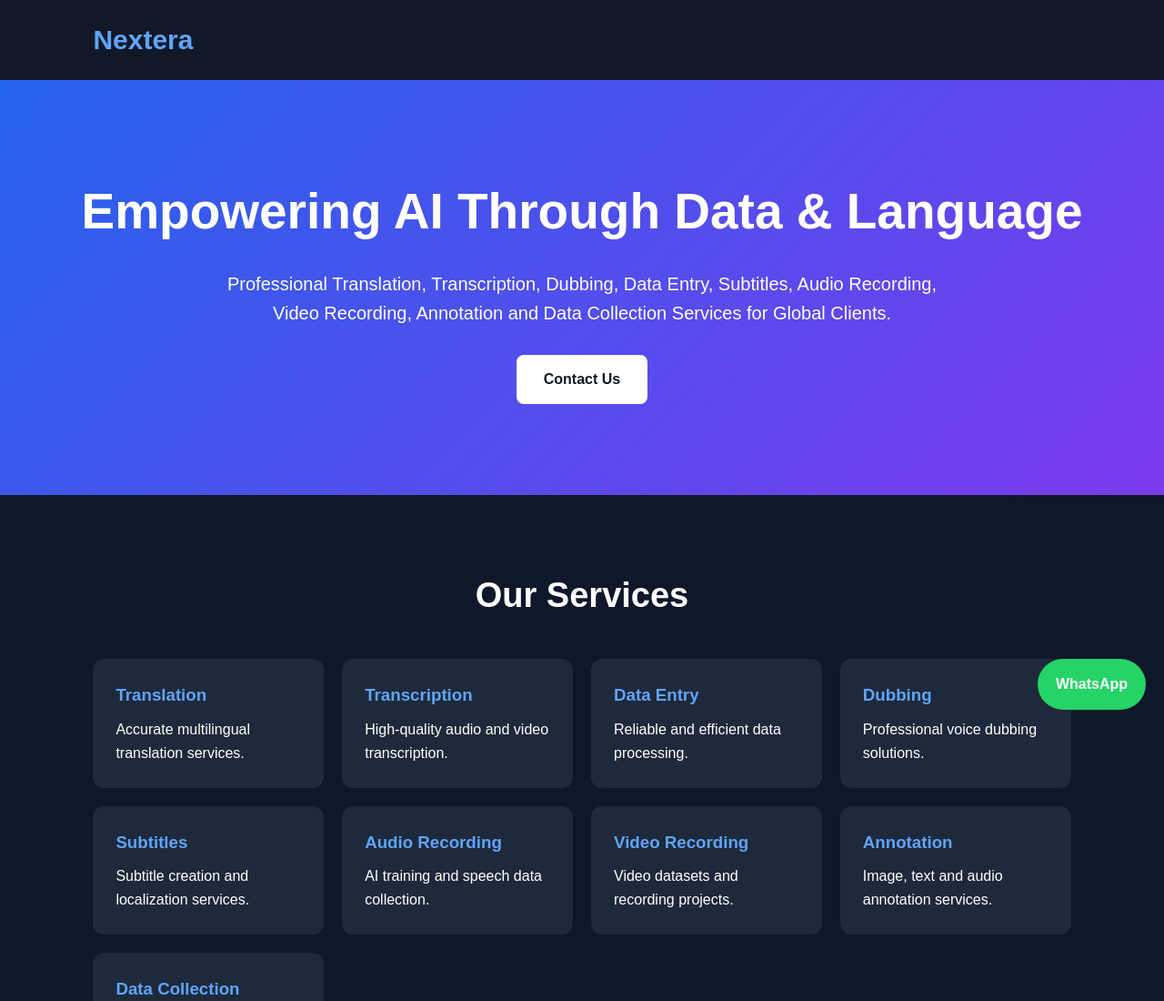
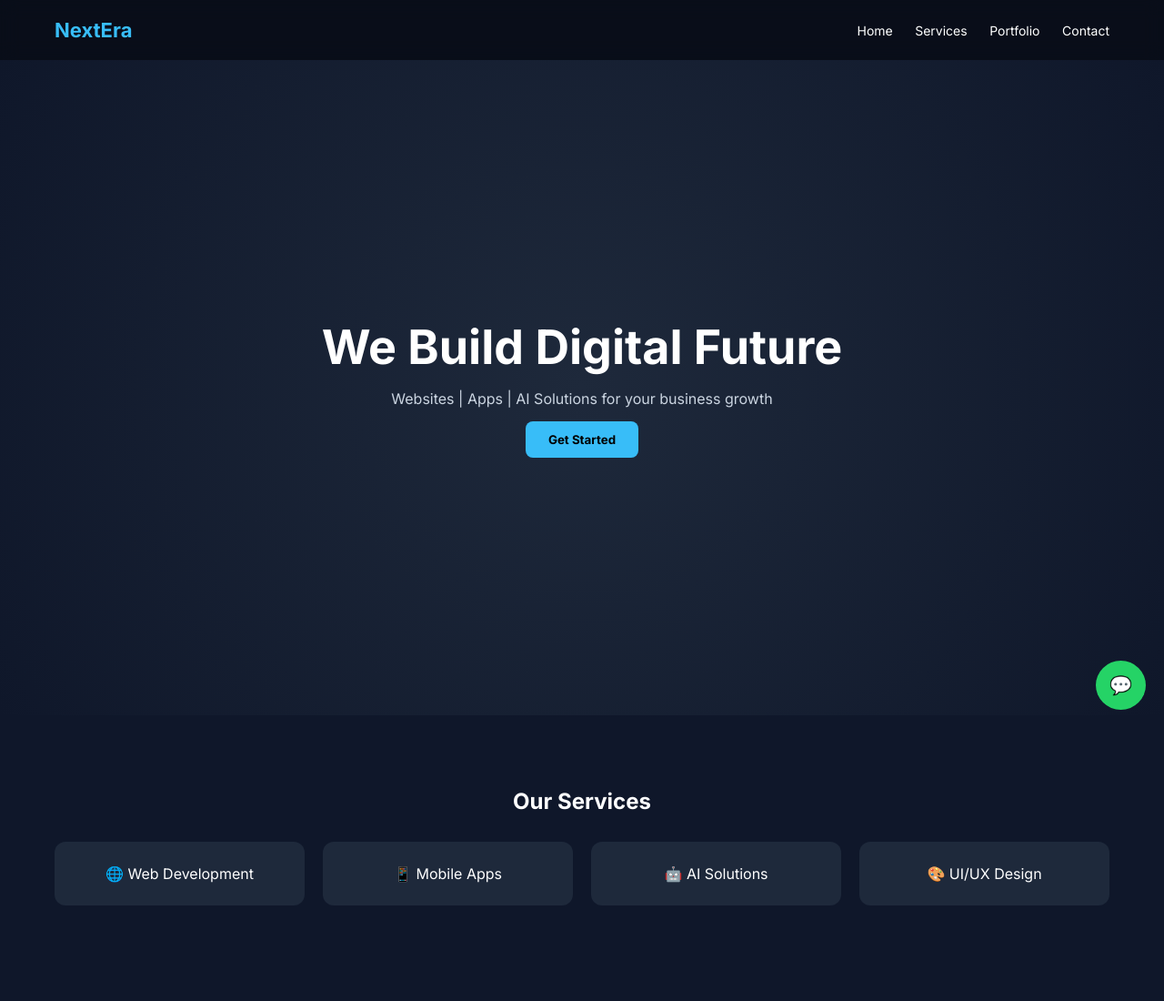
Before and after one commit to nexterafreelance-eng/Nextera, a plain HTML site: page index.html in a window 1280 px wide. Shown: the top 1100 px of the page at 91% size. Drawn offline with nearby package versions, Linux system fonts and the light colour scheme.

Commit message:
Upgrade to level 3

```diff
--- a/index.html
+++ b/index.html
@@ -1,79 +1,102 @@
-<!DOCTYPE html><html lang="en">
+<!DOCTYPE html>
+<html lang="en">
 <head>
 <meta charset="UTF-8">
 <meta name="viewport" content="width=device-width, initial-scale=1.0">
-<title>Nextera</title><style>
+
+<title>NextEra - Digital Agency</title>
+<meta name="description" content="NextEra - We build websites, apps and AI solutions for modern businesses">
+
+<link href="https://fonts.googleapis.com/css2?family=Inter:wght@300;400;600;700&display=swap" rel="stylesheet">
+
+<!-- AOS Animation Library -->
+<link href="https://unpkg.com/aos@2.3.1/dist/aos.css" rel="stylesheet">
+
+<style>
 *{
 margin:0;
 padding:0;
 box-sizing:border-box;
-font-family:Arial,sans-serif;
+font-family:Inter;
+scroll-behavior:smooth;
 }
 
 body{
 background:#0f172a;
 color:white;
-line-height:1.6;
 }
 
 header{
 display:flex;
 justify-content:space-between;
 align-items:center;
-padding:20px 8%;
-background:#111827;
+padding:20px 60px;
 position:sticky;
 top:0;
+background:rgba(0,0,0,0.4);
+backdrop-filter:blur(10px);
+z-index:100;
 }
 
 .logo{
-font-size:30px;
-font-weight:bold;
-color:#60a5fa;
+color:#38bdf8;
+font-size:22px;
+font-weight:700;
 }
 
+nav a{
+color:white;
+margin-left:20px;
+text-decoration:none;
+font-size:14px;
+}
+
+nav a:hover{color:#38bdf8;}
+
 .hero{
+height:90vh;
+display:flex;
+justify-content:center;
+align-items:center;
 text-align:center;
-padding:100px 20px;
-background:linear-gradient(135deg,#2563eb,#7c3aed);
+padding:20px;
+background:radial-gradient(circle,#1e293b,#0f172a);
 }
 
 .hero h1{
-font-size:55px;
-margin-bottom:20px;
+font-size:52px;
 }
 
 .hero p{
-max-width:800px;
-margin:auto;
-font-size:20px;
+color:#cbd5e1;
+margin:15px 0;
 }
 
 .btn{
-display:inline-block;
-margin-top:30px;
-padding:14px 30px;
+padding:12px 25px;
+background:#38bdf8;
+border:none;
+border-radius:8px;
+cursor:pointer;
+font-weight:bold;
+transition:0.3s;
+}
+
+.btn:hover{
+transform:scale(1.05);
 background:white;
-color:#111827;
-text-decoration:none;
-border-radius:8px;
-font-weight:bold;
 }
 
 .section{
-padding:80px 8%;
+padding:80px 60px;
+text-align:center;
 }
 
-.section h2{
-text-align:center;
-margin-bottom:40px;
-font-size:38px;
-}
-
-.services{
+.cards{
 display:grid;
 grid-template-columns:repeat(auto-fit,minmax(250px,1fr));
 gap:20px;
+margin-top:30px;
 }
 
 .card{
@@ -84,108 +107,130 @@ transition:0.3s;
 }
 
 .card:hover{
-transform:translateY(-5px);
+transform:translateY(-10px);
+background:#334155;
 }
 
-.card h3{
-margin-bottom:10px;
-color:#60a5fa;
+.portfolio img{
+width:100%;
+border-radius:10px;
 }
 
-.about{
-max-width:900px;
-margin:auto;
-text-align:center;
-font-size:18px;
-}
-
-.contact{
-text-align:center;
-}
-
-.contact p{
-margin:10px 0;
+.testimonial{
+background:#1e293b;
+padding:20px;
+border-radius:10px;
 }
 
 footer{
-background:#111827;
+padding:30px;
 text-align:center;
-padding:25px;
-margin-top:50px;
+background:#020617;
+color:#94a3b8;
 }
 
 .whatsapp{
 position:fixed;
+bottom:20px;
 right:20px;
-bottom:20px;
 background:#25D366;
 color:white;
-padding:15px 20px;
-border-radius:50px;
+padding:15px;
+border-radius:50%;
+font-size:20px;
 text-decoration:none;
-font-weight:bold;
 }
 
 @media(max-width:768px){
-.hero h1{
-font-size:38px;
+header{flex-direction:column;}
+.hero h1{font-size:32px;}
+.section{padding:50px 20px;}
 }
-}
-</style></head><body><header>
-<div class="logo">Nextera</div>
-</header><section class="hero">
-<h1>Empowering AI Through Data & Language</h1>
-<p>
-Professional Translation, Transcription, Dubbing, Data Entry,
-Subtitles, Audio Recording, Video Recording, Annotation and
-Data Collection Services for Global Clients.
-</p><a class="btn" href="mailto:nexterafreelance@gmail.com">
-Contact Us
+</style>
+</head>
+
+<body>
+
+<header>
+<div class="logo">NextEra</div>
+<nav>
+<a href="#home">Home</a>
+<a href="#services">Services</a>
+<a href="#portfolio">Portfolio</a>
+<a href="#contact">Contact</a>
+</nav>
+</header>
+
+<!-- HERO -->
+<section class="hero" id="home" data-aos="fade-up">
+<div>
+<h1>We Build Digital Future</h1>
+<p>Websites | Apps | AI Solutions for your business growth</p>
+<button class="btn">Get Started</button>
+</div>
+</section>
+
+<!-- SERVICES -->
+<section class="section" id="services">
+<h2 data-aos="fade-up">Our Services</h2>
+
+<div class="cards">
+<div class="card" data-aos="zoom-in">🌐 Web Development</div>
+<div class="card" data-aos="zoom-in">📱 Mobile Apps</div>
+<div class="card" data-aos="zoom-in">🤖 AI Solutions</div>
+<div class="card" data-aos="zoom-in">🎨 UI/UX Design</div>
+</div>
+</section>
+
+<!-- PORTFOLIO -->
+<section class="section" id="portfolio">
+<h2 data-aos="fade-up">Our Portfolio</h2>
+
+<div class="cards portfolio">
+<div class="card" data-aos="fade-up">Project 1</div>
+<div class="card" data-aos="fade-up">Project 2</div>
+<div class="card" data-aos="fade-up">Project 3</div>
+</div>
+</section>
+
+<!-- TESTIMONIALS -->
+<section class="section">
+<h2 data-aos="fade-up">Testimonials</h2>
+
+<div class="cards">
+<div class="testimonial" data-aos="fade-right">
+"NextEra built our amazing website!" ⭐⭐⭐⭐⭐
+</div>
+
+<div class="testimonial" data-aos="fade-left">
+"Very professional and fast service." ⭐⭐⭐⭐⭐
+</div>
+</div>
+</section>
+
+<!-- CONTACT -->
+<section class="section" id="contact" data-aos="fade-up">
+<h2>Contact Us</h2>
+<p>Email: nextera@example.com</p>
+
+<a href="mailto:nextera@example.com">
+<button class="btn">Send Email</button>
 </a>
-</section><section class="section">
-<h2>Our Services</h2><div class="services"><div class="card">
-<h3>Translation</h3>
-<p>Accurate multilingual translation services.</p>
-</div><div class="card">
-<h3>Transcription</h3>
-<p>High-quality audio and video transcription.</p>
-</div><div class="card">
-<h3>Data Entry</h3>
-<p>Reliable and efficient data processing.</p>
-</div><div class="card">
-<h3>Dubbing</h3>
-<p>Professional voice dubbing solutions.</p>
-</div><div class="card">
-<h3>Subtitles</h3>
-<p>Subtitle creation and localization services.</p>
-</div><div class="card">
-<h3>Audio Recording</h3>
-<p>AI training and speech data collection.</p>
-</div><div class="card">
-<h3>Video Recording</h3>
-<p>Video datasets and recording projects.</p>
-</div><div class="card">
-<h3>Annotation</h3>
-<p>Image, text and audio annotation services.</p>
-</div><div class="card">
-<h3>Data Collection</h3>
-<p>Large-scale global data collection projects.</p>
-</div></div>
-</section><section class="section">
-<h2>About Nextera</h2><div class="about">
-<p>
-Nextera is a modern AI data and language solutions company
-specializing in Translation, Transcription, Annotation,
-Recording Projects and Data Collection. We help global
-organizations build high-quality AI systems through reliable
-human data services.
-</p>
-</div>
-</section><section class="section contact">
-<h2>Contact Us</h2><p><strong>Email:</strong> nexterafreelance@gmail.com</p>
-<p><strong>WhatsApp:</strong> +92 370 7483188</p></section><footer>
-© 2026 Nextera. All Rights Reserved.
-</footer><a class="whatsapp" href="https://wa.me/923707483188">
-WhatsApp
-</a></body>
+</section>
+
+<!-- FOOTER -->
+<footer>
+© 2026 NextEra. All Rights Reserved.
+</footer>
+
+<!-- WhatsApp Button -->
+<a class="whatsapp" href="https://wa.me/923000000000" target="_blank">💬</a>
+
+<!-- AOS Script -->
+<script src="https://unpkg.com/aos@2.3.1/dist/aos.js"></script>
+<script>
+AOS.init();
+</script>
+
+</body>
 </html>
```
